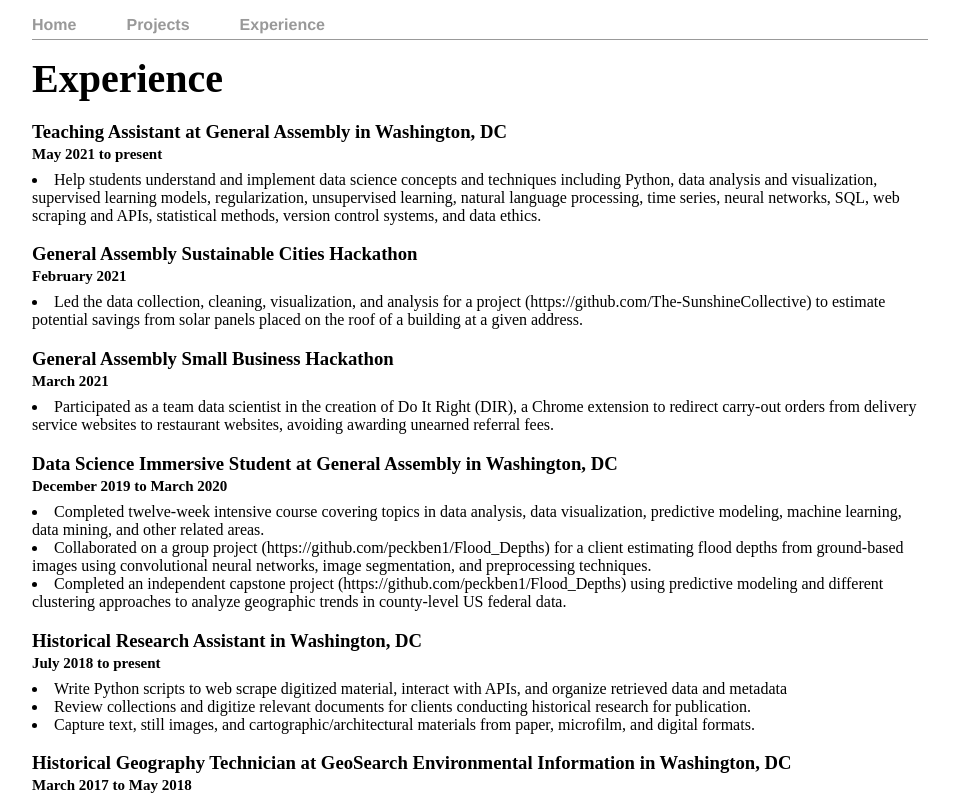
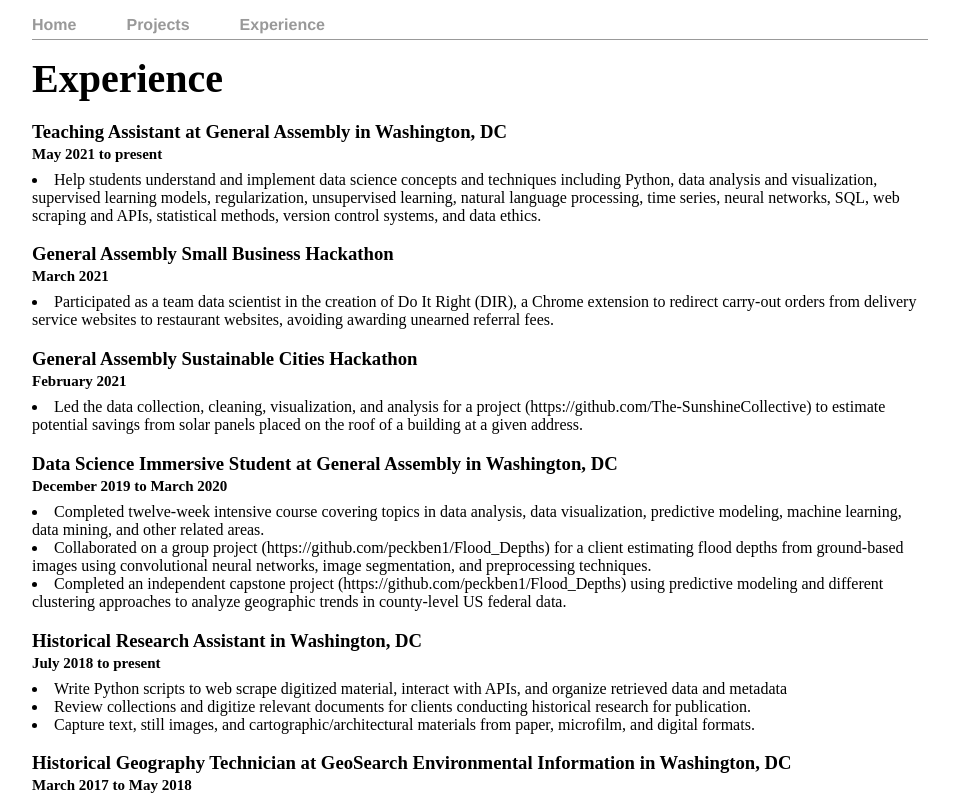
Before and after one commit to peckben1/peckben1.github.io, an Angular app: page /experience in a window 1280 px wide. Shown: the top 800 px of the page, without its empty margins (160-1119 px from the left). Built offline with nearby package versions, Linux system fonts and the light colour scheme; a web font is replaced by a local one.

Commit message:
flipped hackathon order

```diff
--- a/src/app/experience/experience.component.html
+++ b/src/app/experience/experience.component.html
@@ -10,15 +10,15 @@
     series, neural networks, SQL, web scraping and APIs, statistical methods, version control systems, and data ethics.
 </li>
 
-<h3>General Assembly Sustainable Cities Hackathon</h3>
-<h5>February 2021</h5>
-<li>Led the data collection, cleaning, visualization, and analysis for a project (https://github.com/The-SunshineCollective) to estimate potential savings from solar panels placed on the roof of a building at a given address.</li>
-
 <h3>General Assembly Small Business Hackathon</h3>
 <h5>March 2021</h5>
 <li>Participated as a team data scientist in the creation of Do It Right (DIR), a Chrome extension to redirect carry-out
     orders from delivery service websites to restaurant websites, avoiding awarding unearned referral fees.
 </li>
+
+<h3>General Assembly Sustainable Cities Hackathon</h3>
+<h5>February 2021</h5>
+<li>Led the data collection, cleaning, visualization, and analysis for a project (https://github.com/The-SunshineCollective) to estimate potential savings from solar panels placed on the roof of a building at a given address.</li>
 
 <h3>Data Science Immersive Student at General Assembly in Washington, DC</h3>
 <h5> December 2019 to March 2020</h5>
```
Also changed, not shown: 4 other files (tests, documents, lock files or other folders).
